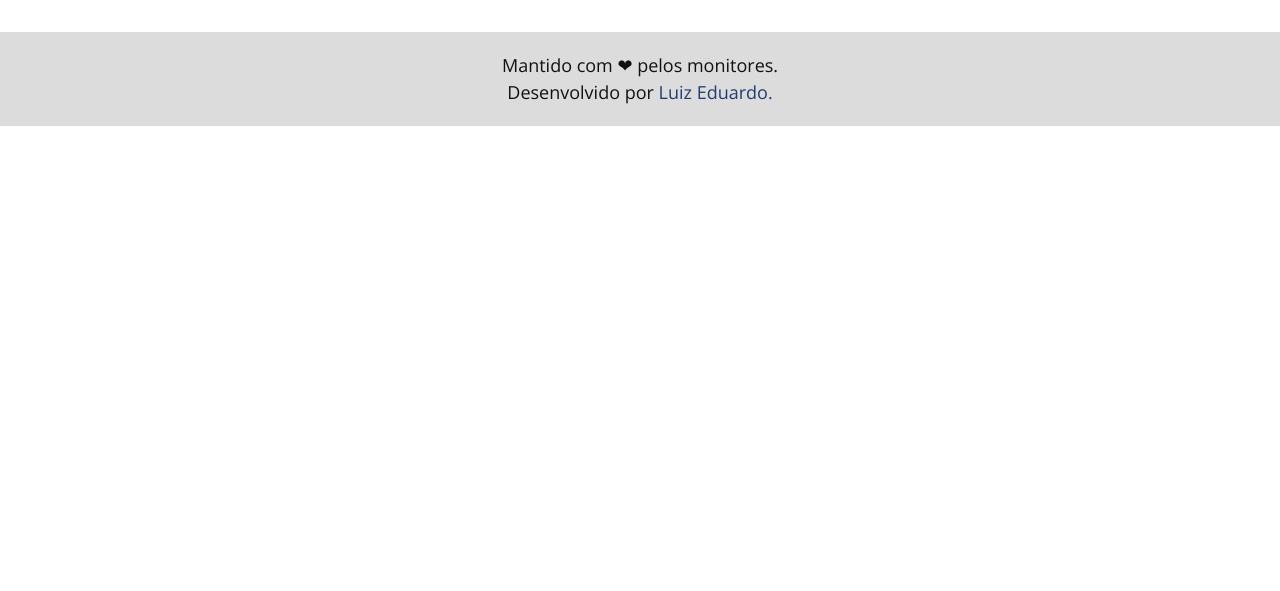
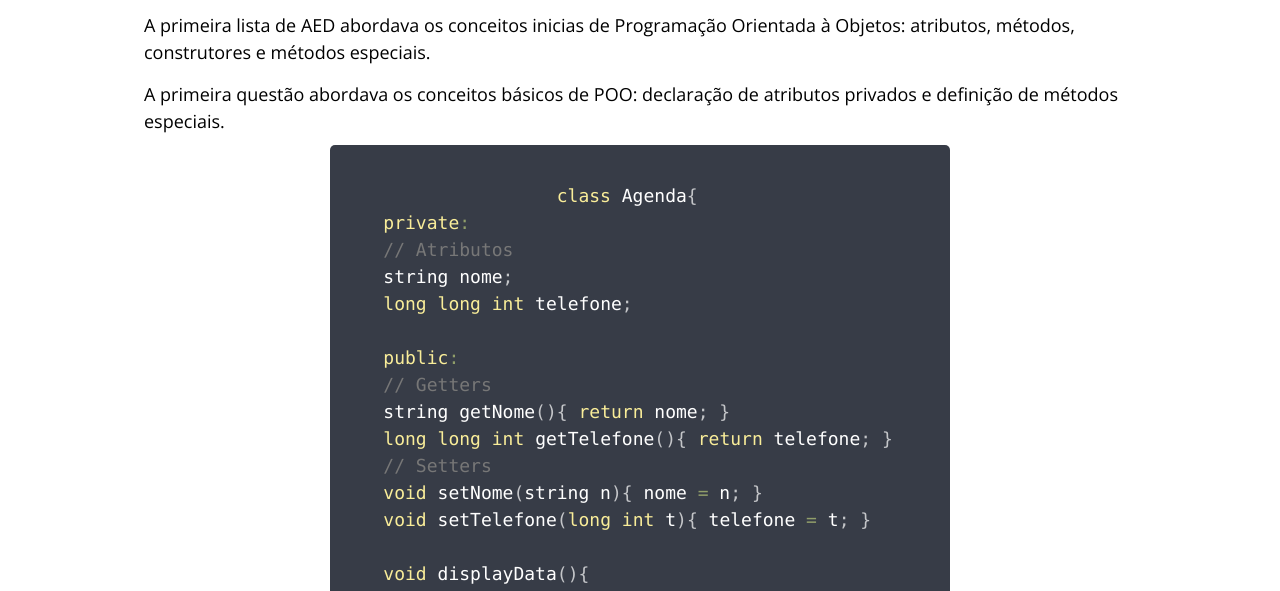
Before and after one commit to monitoria-aed/monitoria-aed.github.io, an Eleventy site: page src/listas/1-lista-de-poo.md in a window 1280 px wide. Shown: the part 208-799 px from the top of the page. Built offline with nearby package versions, Linux system fonts and the light colour scheme; Eleventy itself is replaced by a stand-in of ours; files that its build step writes are made by us from their sources.

Commit message:
Update Listas “1-lista-de-poo”

```diff
--- a/src/listas/1-lista-de-poo.md
+++ b/src/listas/1-lista-de-poo.md
@@ -4,4 +4,31 @@ author: Luiz Eduardo, Vinícius Baião e Vinícius Giovani
 date: 2022-06-19T18:39:41.211Z
 tags:
   - listas
+questions:
+  - question: "1"
+    code:
+      code: |-
+        class Agenda{
+            private:
+            // Atributos
+            string nome;
+            long long int telefone;
+
+            public:
+            // Getters
+            string getNome(){ return nome; }
+            long long int getTelefone(){ return telefone; }
+            // Setters
+            void setNome(string n){ nome = n; }
+            void setTelefone(long int t){ telefone = t; }
+
+            void displayData(){
+                cout << "Nome: " << nome << endl;
+                cout << "Telefone: " << telefone << endl;
+            }
+
+        };
+    text: "A primeira questão abordava os conceitos básicos de POO: declaração de
+      atributos privados e definição de métodos especiais."
 ---
+A primeira lista de AED abordava os conceitos inicias de Programação Orientada à Objetos: atributos, métodos, construtores e métodos especiais.
```
